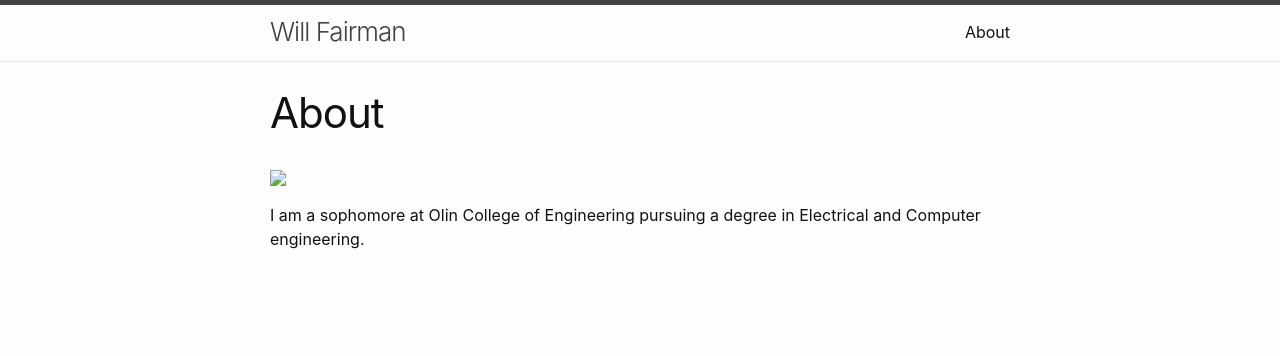
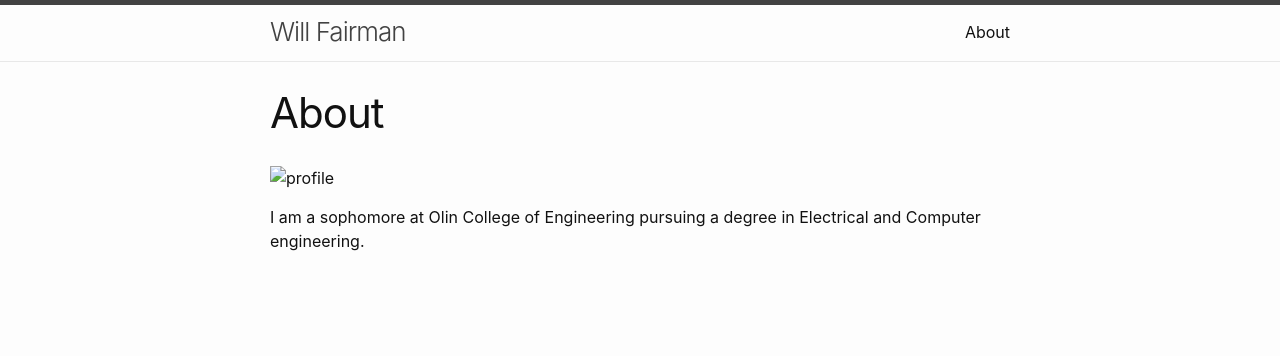
Before and after one commit to wFairmanOlin/wFairmanOlin.github.io, a Jekyll site: the page built from about.md, in a window 1280 px wide. Shown: the top 356 px of the page. Built offline with Jekyll 4.4.1, drawn with Linux system fonts in a browser that asks for light colours.

Commit message:
implementing personal website.

```diff
--- a/about.md
+++ b/about.md
@@ -4,7 +4,7 @@
 permalink: /about/
 ---
 
-<img src="assets/profile.jpg" style="width:350px;">
+![profile](assets/profile.jpg)
 
 I am a sophomore at Olin College of Engineering pursuing a degree in Electrical and Computer
 engineering.
```
Also changed, not shown: assets/profile.jpg.
